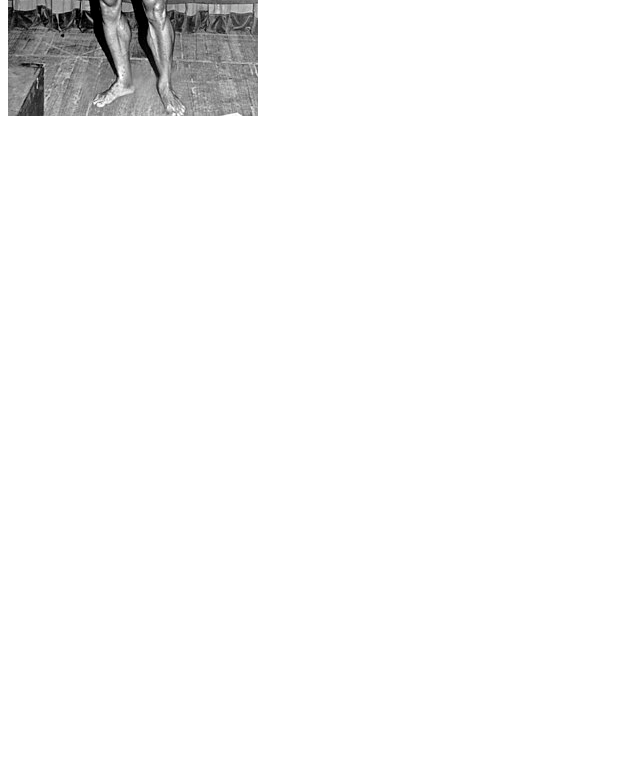
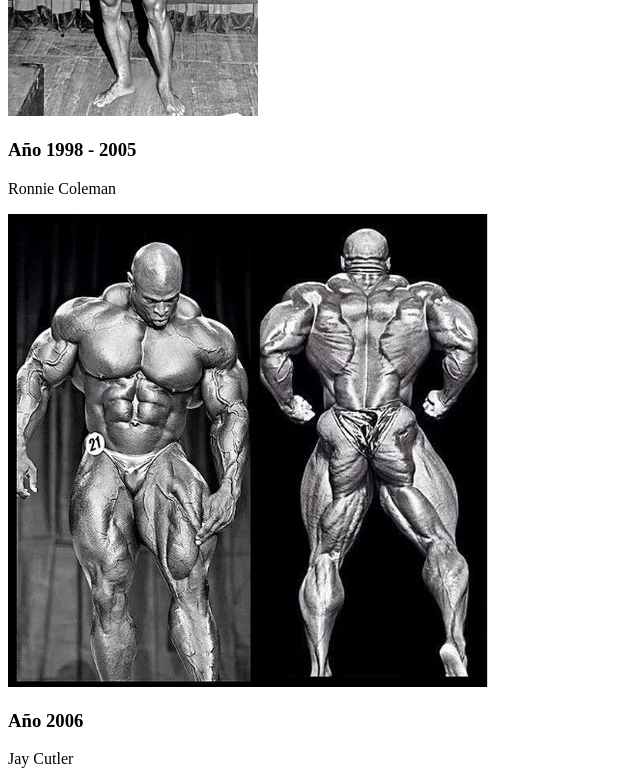
Before and after one commit to John-gr/Practica-Etiquetas, a plain HTML site: page index.html in a window 1280 px wide. Shown: the part 520-1302 px from the top of the page, without its empty margins (0-640 px from the left). Before the commit the page ends 800 px from the top, so only its background shows below. Drawn offline with Linux system fonts and the light colour scheme.

Commit message:
Se agregaron más artículos con imagenes

```diff
--- a/index.html
+++ b/index.html
@@ -26,6 +26,16 @@
                 <p>Arnold Schwarzenegger</p>
                 <img src="img/Arnold_Schwarzenegger_1974.jpg" alt="Arnold Schwarzenegger">
             </article>
+            <article>
+                <h3>Año 1998 - 2005</h3>
+                <p>Ronnie Coleman</p>
+                <img src="img/Ronnie_Coleman_y_su_fisico_encima_de_un_escenario.webp" alt="Ronnie Coleman">
+            </article>
+            <article>
+                <h3>Año 2006</h3>
+                <p>Jay Cutler</p>
+                <img src="img/61A5XoKCrFL._UF894,1000_QL80_.jpg" alt="Jay Cutler">
+            </article>
          </section>
     </main>
 </body>
```
Also changed, not shown: img/61A5XoKCrFL._UF894,1000_QL80_.jpg (added), img/Ronnie_Coleman_y_su_fisico_encima_de_un_escenario.webp (added).
